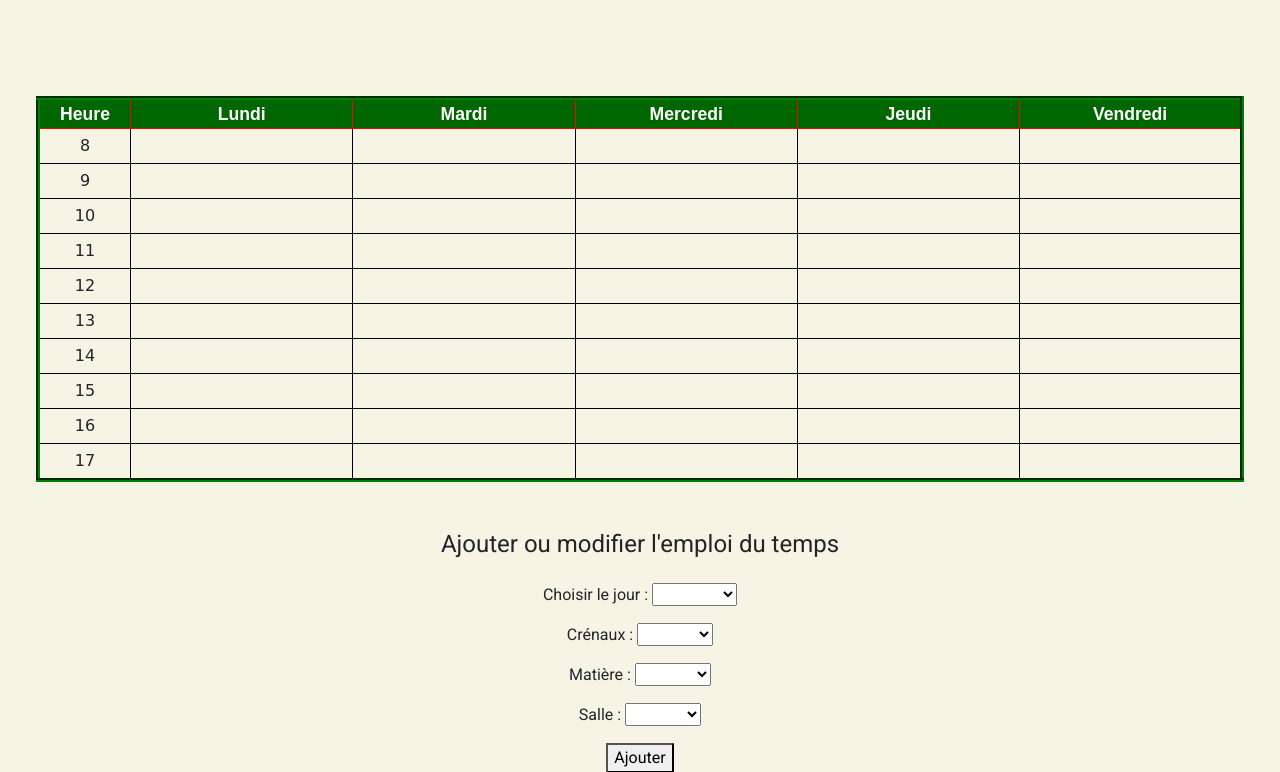
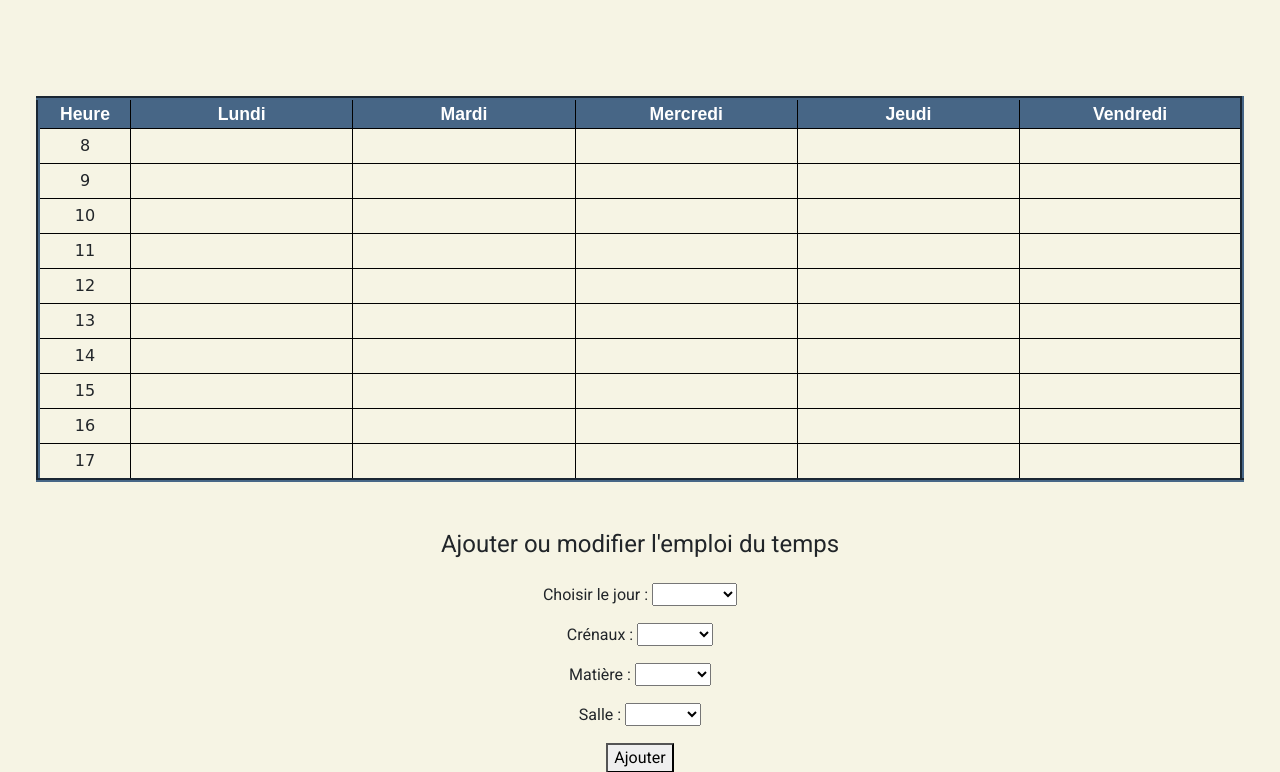
Before and after one commit to GuillaumeDavid23/Student-s-Books, a PHP site: page /controller/edtCtrl.php in a window 1280 px wide. Shown: the part 80-852 px from the top of the page. Run offline with PHP 8.4, Linux system fonts and the light colour scheme; the visitor is signed in with stand-in values (Sample User, id 1); tables that the repository leaves empty or names only in its code hold one stand-in row (values such as "Sample post").

Commit message:
Commentaire

```diff
--- a/controller/connectCtrl.php
+++ b/controller/connectCtrl.php
@@ -1,15 +1,19 @@
 <?php
+//démarrage de la session
 session_start();
+//TEST de l'existance d'une ancienne session pour destruction
 if(!empty($_SESSION)){
     $_SESSION = [];
     session_destroy();
     session_start();
 }
 
+//Inclusion des fichiers
 require_once(dirname(__FILE__).'/../model/bdd.php');
 require_once(dirname(__FILE__).'/../model/user.php');
 require_once(dirname(__FILE__).'/../public/config/config.php');
 
+//Déclaration des variables
 $error = '';
 $stockError = [];
 $errorInForm = true;
--- a/public/css/edt.css
+++ b/public/css/edt.css
@@ -7,7 +7,7 @@
     font-family: Arial, Times, "Times New Roman", serif;
     font-weight: bold;
     font-size: 1.2em;
-    color: #009900;
+    color: #476686;
     margin-bottom: 20px;
     /* Pour éviter que le titre ne soit trop collé au tableau en-dessous */
 }
@@ -18,7 +18,7 @@
     {
     margin: auto;
     /* Centre le tableau */
-    border: 4px outset green;
+    border: 4px outset #476686;
     /* Bordure du tableau avec effet 3D (outset) */
     border-collapse: collapse;
     /* Colle les bordures entre elles */
@@ -29,11 +29,11 @@
 
 /* Les cellules d'en-tête */
     {
-    background-color: #006600;
+    background-color: #476686;
     color: white;
     font-size: 1.1em;
     font-family: Arial, "Arial Black", Times, "Times New Roman", serif;
-    border: 1px solid red;
+    border: 1px solid black;
 }
 
 td
--- a/view/note.php
+++ b/view/note.php
@@ -43,9 +43,11 @@
 
         <!-- Ajout de note -->
         <?php if($_SESSION['rank'] == '3'){ ?>
+
             <div class="row justify-content-center mb-lg-5 mt-5">
-                <h3 class="text-center">Ajouter une note</h3>
-                <div class="col-8 col-md-6 col-lg-5 col-xl-4">
+
+                <div class="col-8 resumeBloc text-white col-md-6 col-lg-5 col-xl-4 p-3">
+                    <h3 class="text-center">Ajouter une note</h3>
                     <form action="<?= htmlspecialchars($_SERVER["PHP_SELF"]);?>" method="POST" class="w-100 d-flex flex-column justify-content-center">
                         <label for="notationDate">Date de la note</label>
                         <input type="date" name="notationDate" id="notationDate">
```
Also changed, not shown: controller/absencesCtrl.php (+11 -2 lines), controller/agendaCtrl.php (+19 -6 lines), controller/assignmentCtrl.php (+15 -9 lines), controller/tchatCtrl.php (+8 -2 lines). Lines whose indentation alone changed are shown as unchanged.
